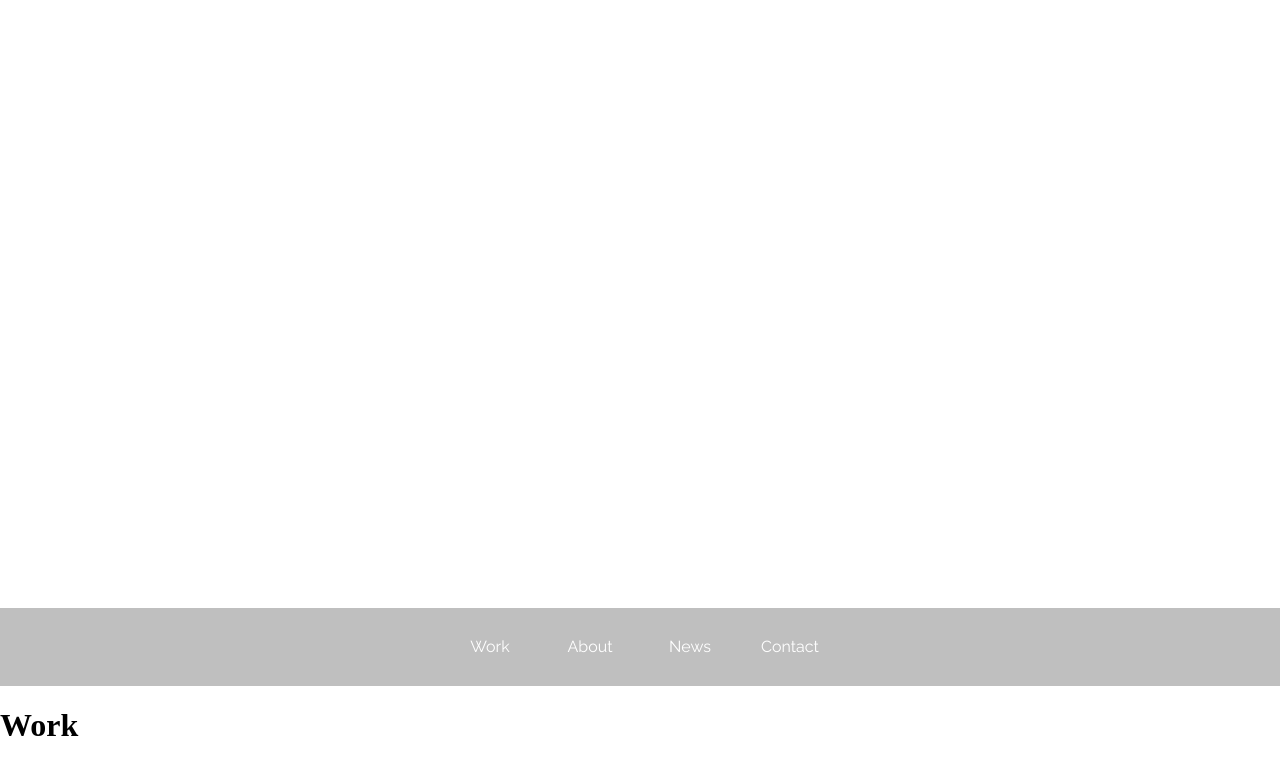
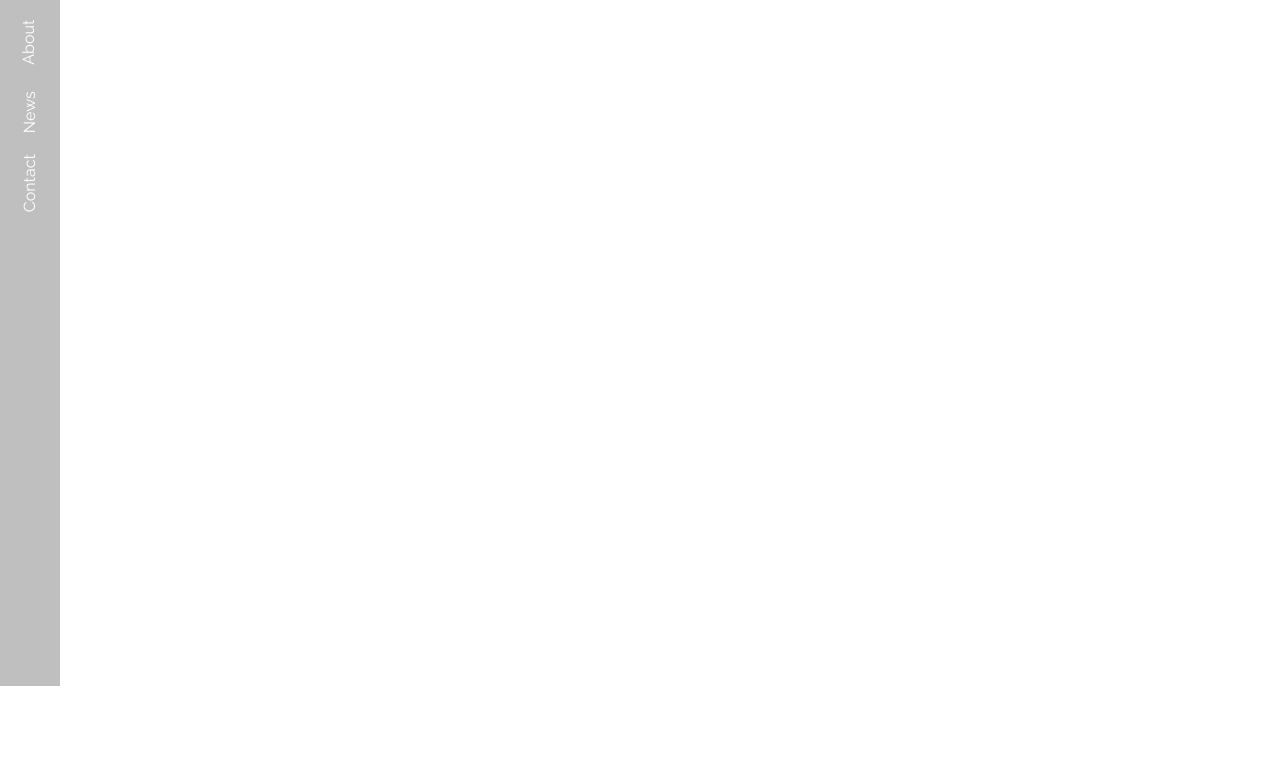
Before and after one commit to simnalamburt/newnyang, a website: page index.html in a window 1280 px wide. Shown: the part 114-872 px from the top of the page. After the commit the page ends 800 px from the top, so only its background shows below. Drawn offline with nearby package versions, Linux system fonts and the light colour scheme.

Commit message:
Brief design

```diff
--- a/index.html
+++ b/index.html
@@ -7,29 +7,14 @@
     <link rel="stylesheet" type="text/css" href="main.css">
   </head>
   <body>
-    <header>
-      <img id="logo" src="res/logo.png">
+    <nav>
+      <img src="res/logo.png">
       <ul><li
-          >Work</li><li
-          >About</li><li
-          >News</li><li
-          >Contact</li></ul
+          ><p>Work</p></li><li
+          ><p>About</p></li><li
+          ><p>News</p></li><li
+          ><p>Contact</p></li></ul
       >
-    </header>
-    <h1>Work</h1>
-    <br><br><br><br><br><br><br><br><br><br><br><br><br><br>
-    <br><br><br><br><br><br><br><br><br><br><br><br><br><br>
-
-    <h1>About</h1>
-    <br><br><br><br><br><br><br><br><br><br><br><br><br><br>
-    <br><br><br><br><br><br><br><br><br><br><br><br><br><br>
-
-    <h1>News</h1>
-    <br><br><br><br><br><br><br><br><br><br><br><br><br><br>
-    <br><br><br><br><br><br><br><br><br><br><br><br><br><br>
-
-    <h1>Contact</h1>
-    <br><br><br><br><br><br><br><br><br><br><br><br><br><br>
-    <br><br><br><br><br><br><br><br><br><br><br><br><br><br>
+    </nav>
   </body>
 </html>
--- a/main.css
+++ b/main.css
@@ -1,34 +1,47 @@
 @import url(http://fonts.googleapis.com/css?family=Raleway);
 
-header {
+* {
+  box-sizing: border-box;
+}
+
+body {
   height: 100vh;
-  position: relative;
+  margin: 0;
 
   background: url(res/bkground.jpg) center / cover;
 }
 
-header > #logo {
-  padding: 25px;
-  width: 80px;
-}
-
-header > ul {
+body > nav {
   position: absolute;
   left: 0;
-  right: 0;
+  top: 0;
   bottom: 0;
 
+  width: 60px;
   margin: 0;
-  padding: 30px 10vw;
   text-align: center;
 
   background: rgba(0, 0, 0, 0.25);
 }
 
-header > ul > li {
+body > nav > img {
+  padding: 10px;
+  width: 60px;
+}
+
+body > nav > ul {
+  margin: 0;
+  padding: 0;
+}
+
+body > nav > ul > li {
+  display: block;
+  margin: 20px 0;
+}
+
+body > nav > ul > li > p {
   display: inline-block;
-  max-width: 100px;
-  width: 20vw;
+  transform: rotate(-90deg);
 
   color: white;
   font-family: 'Raleway', sans-serif;
```
